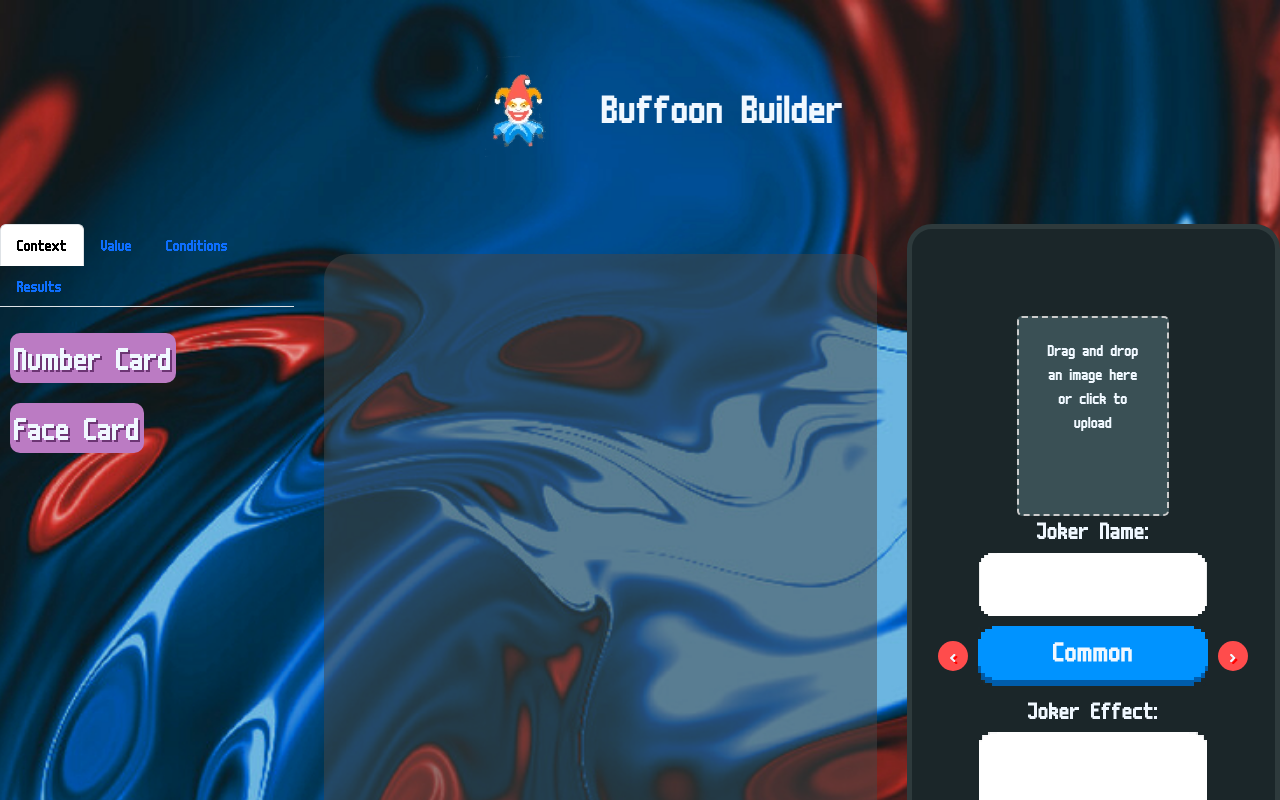
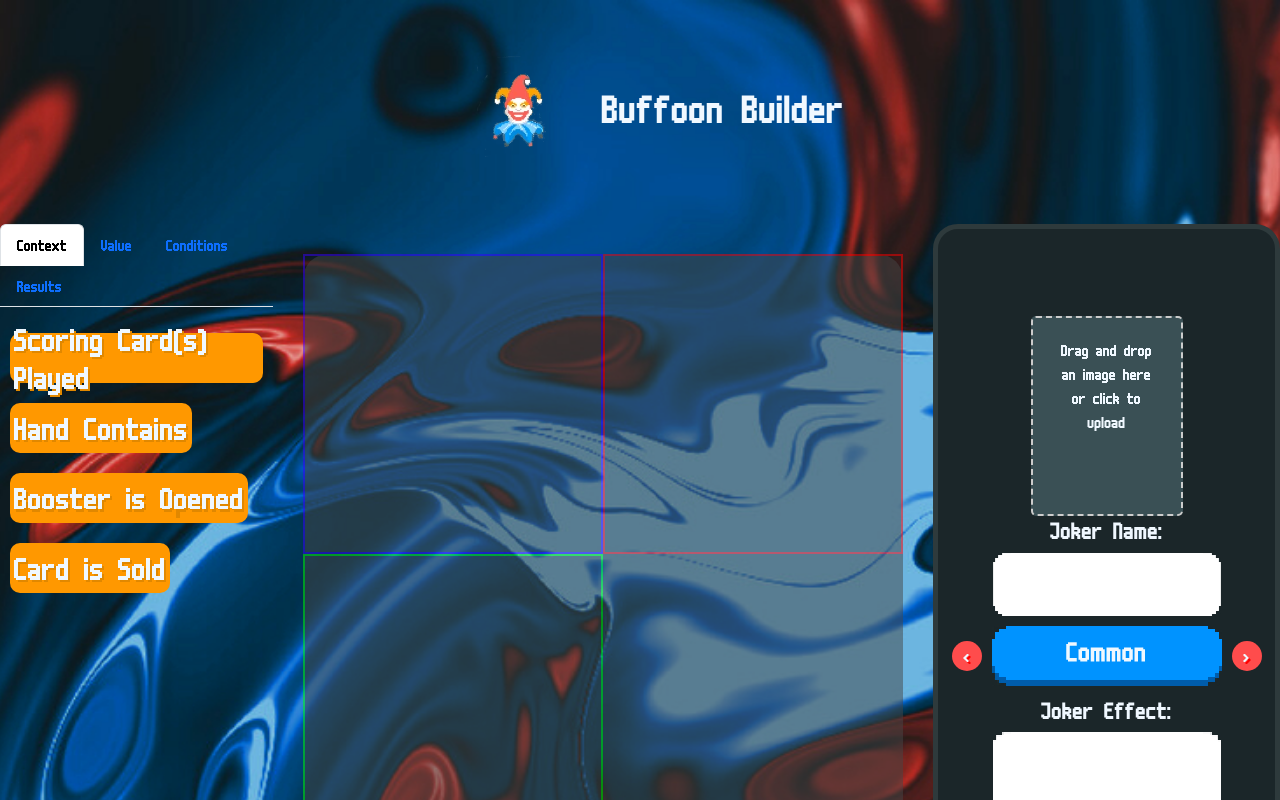
Before and after one commit to JWH709/Buffoon-Builder, a React (Vite) app: page / in a window 1280 px wide. Shown: the top 800 px of the page. Built offline with nearby package versions, Linux system fonts and the light colour scheme.

Commit message:
Improvement to DnD systems / added lua to LogicBlocks

```diff
--- a/src/BlockTab.jsx
+++ b/src/BlockTab.jsx
@@ -1,17 +1,21 @@
-import valueBlocks from "./blocksValueBlocks";
+/* eslint-disable react/prop-types */
 import LogicBlock from "./LogicBlocks";
-const BlockTab = () => {
+const BlockTab = ({ blockArray, blockType }) => {
   return (
     <>
       <div className="block-container">
-        <LogicBlock
-          title={valueBlocks[0].title}
-          styles={valueBlocks[0].styles}
-        />
-        <LogicBlock
-          title={valueBlocks[1].title}
-          styles={valueBlocks[1].styles}
-        />
+        {blockArray.map((block) => {
+          return (
+            <LogicBlock
+              title={block.title}
+              key={block.id}
+              id={block.id}
+              lua={block.LUA}
+              styles={block.styles}
+              blockType={blockType}
+            />
+          );
+        })}
       </div>
     </>
   );
--- /dev/null
+++ b/src/BuildingList.jsx
@@ -0,0 +1,34 @@
+/* eslint-disable react/prop-types */
+import React from "react";
+import { useDrop } from "react-dnd";
+import DroppedBlock from "./BuildingSpaceDroppedBlock";
+
+const BuldingList = ({ blockType }) => {
+  const [droppedItem, setDroppedItem] = React.useState(null);
+
+  const [, drop] = useDrop({
+    accept: blockType,
+    drop: (item) => {
+      console.log("Item dropped:", item);
+      setDroppedItem(item);
+    },
+    collect: () => ({}),
+  });
+  //Need to edit this section to create a DroppedBlock when a block is dropped
+  return (
+    <div ref={drop} className={`building-list-${blockType}`}>
+      {droppedItem && (
+        <div className="dropped-item">
+          <DroppedBlock
+            styles={droppedItem.styles}
+            title={droppedItem.title}
+            lua={droppedItem.lua}
+            id={droppedItem.id}
+          />
+        </div>
+      )}
+    </div>
+  );
+};
+
+export default BuldingList;
--- a/src/BuildingSpace.jsx
+++ b/src/BuildingSpace.jsx
@@ -1,37 +1,52 @@
 /* eslint-disable react/prop-types */
 import React from "react";
-import { useDrop } from "react-dnd";
+import BuildingList from "./BuildingList";
 import { ItemTypes } from "./Constants";
 
 const BuildingSpace = ({ updateLuaJokerEffect, jokerName }) => {
-  const JokerEffectDeclaration = `local function jokerEffect(card, context)
+  const jokerEffectDeclaration = `local function jokerEffect(card, context)
   if card.ability.name == "${jokerName}" then`;
-  const [droppedItem, setDroppedItem] = React.useState(null);
+  const jokerEffectEnd = "end end";
+  let [contextLua, setContextLua] = React.useState(null);
+  let [conditionsLua, setConditionsLua] = React.useState(null);
+  let [resultsLua, setResultsLua] = React.useState(null);
 
-  const [, drop] = useDrop({
-    accept: ItemTypes.BLOCK,
-    drop: (item) => {
-      console.log("Item dropped:", item);
-      setDroppedItem(item);
-    },
-    collect: () => ({}),
-  });
-  //Need to edit this section to create a DroppedBlock when a block is dropped
+  const assembleLuaFunction = () => {
+    if (
+      (contextLua /= null) &&
+      (conditionsLua /= null) &&
+      (resultsLua /= null)
+    ) {
+      updateLuaJokerEffect(
+        jokerEffectDeclaration +
+          contextLua +
+          conditionsLua +
+          resultsLua +
+          jokerEffectEnd
+      );
+    }
+  };
+  console.log(ItemTypes.CONDITIONBLOCK);
+  assembleLuaFunction();
+
   return (
-    <div ref={drop} className={`building-space`}>
-      {droppedItem && (
-        <div className="dropped-item">
-          <DroppedBlock styles={droppedItem.styles} title={droppedItem.title} />
-        </div>
-      )}
-    </div>
-  );
-};
-
-const DroppedBlock = ({ styles, title }) => {
-  return (
-    <div className={styles}>
-      <h2>{title}</h2>
+    <div className="building-space ">
+      <div className="building-space-row">
+        <BuildingList
+          updateLuaContext={setContextLua}
+          blockType={ItemTypes.CONTEXTBLOCK}
+        />
+        <BuildingList
+          updateLuaConditions={setConditionsLua}
+          blockType={ItemTypes.CONDITIONBLOCK}
+        />
+      </div>
+      <div className="building-space-row">
+        <BuildingList
+          updateLuaResults={setResultsLua}
+          blockType={ItemTypes.RESULTSBLOCK}
+        />
+      </div>
     </div>
   );
 };
--- /dev/null
+++ b/src/BuildingSpaceDroppedBlock.jsx
@@ -0,0 +1,11 @@
+/* eslint-disable react/prop-types */
+const DroppedBlock = ({ styles, title, lua, id }) => {
+  const blockLogic = lua;
+  return (
+    <div className={styles} key={id} onClick={console.log(blockLogic)}>
+      <h2>{title}</h2>
+    </div>
+  );
+};
+
+export default DroppedBlock;
--- a/src/Constants.jsx
+++ b/src/Constants.jsx
@@ -1,4 +1,6 @@
 export const ItemTypes = {
-  BLOCK: "block",
-  ART: "art",
+  CONTEXTBLOCK: "context-block",
+  CONDITIONBLOCK: "condition-block",
+  RESULTSBLOCK: "results-block",
+  VALUEBLOCK: "value-block",
 };
--- a/src/LogicBlocks.jsx
+++ b/src/LogicBlocks.jsx
@@ -1,10 +1,9 @@
 /* eslint-disable react/prop-types */
-import { ItemTypes } from "./Constants";
 import { useDrag } from "react-dnd";
-const LogicBlock = ({ title, styles }) => {
+const LogicBlock = ({ title, styles, blockType, id, lua }) => {
   const [{ isDragging }, drag] = useDrag(() => ({
-    type: ItemTypes.BLOCK,
-    item: { title, styles },
+    type: blockType,
+    item: { title, styles, id, lua },
     collect: (monitor) => ({
       isDragging: monitor.isDragging(),
     }),
--- a/src/SidePanel.jsx
+++ b/src/SidePanel.jsx
@@ -5,6 +5,11 @@ import { useState } from "react";
 import Tab from "react-bootstrap/Tab";
 import Tabs from "react-bootstrap/Tabs";
 import BlockTab from "./BlockTab.jsx";
+import valueBlocks from "./blocksValueBlocks";
+import contextBlocks from "./blocksContextBlocks.js";
+import conditionBlocks from "./blocksConditionBlocks.js";
+import resultBlocks from "./blocksResultBlocks.js";
+import { ItemTypes } from "./Constants.jsx";
 function SidePanel() {
   const [key, setKey] = useState("home");
   return (
@@ -16,11 +21,26 @@ function SidePanel() {
         className="mb-3"
       >
         <Tab eventKey="home" title="Context">
-          <BlockTab />
+          <BlockTab
+            blockArray={contextBlocks}
+            blockType={ItemTypes.CONTEXTBLOCK}
+          />
         </Tab>
-        <Tab eventKey="value" title="Value"></Tab>
-        <Tab eventKey="conditions" title="Conditions"></Tab>
-        <Tab eventKey="results" title="Results"></Tab>
+        <Tab eventKey="value" title="Value">
+          <BlockTab blockArray={valueBlocks} blockType={ItemTypes.VALUEBLOCK} />
+        </Tab>
+        <Tab eventKey="conditions" title="Conditions">
+          <BlockTab
+            blockArray={conditionBlocks}
+            blockType={ItemTypes.CONDITIONBLOCK}
+          />
+        </Tab>
+        <Tab eventKey="results" title="Results">
+          <BlockTab
+            blockArray={resultBlocks}
+            blockType={ItemTypes.RESULTSBLOCK}
+          />
+        </Tab>
       </Tabs>
     </div>
   );
--- a/src/blocksContextBlocks.js
+++ b/src/blocksContextBlocks.js
@@ -26,13 +26,6 @@ const contextBlocks = [
         LUA: "context.selling_card",
         styles: "yellow-block",
         compatibilities: ""
-    },
-    {
-        title: "",
-        id: "",
-        LUA: "",
-        styles: "",
-        compatibilities: ""
     }
   ];
 
--- a/src/main.css
+++ b/src/main.css
@@ -51,6 +51,26 @@ body {
   margin: 30px;
   font-family: 'balatro';
   color: aliceblue;
+}
+.building-space-row {
+  display: flex;
+  flex-direction: row;
+}
+
+.building-list-context-block {
+  border: 2px solid #3700ff;
+  width: 300px;
+  height: 300px;
+}
+.building-list-condition-block {
+  border: 2px solid #ff0000;
+  width: 300px;
+  height: 300px;
+}
+.building-list-results-block {
+  border: 2px solid #00ff00;
+  width: 300px;
+  height: 300px;
 }
 
 .highlight {
@@ -281,7 +301,7 @@ body {
   align-items: center;
   text-shadow: 2px 2px #ff0000;
   height: 50px;
-  width: 110px;
+  width: fit-content;
   font-family: 'balatro';
   color: aliceblue;
   margin: 10px;
@@ -296,7 +316,7 @@ body {
   align-items: center;
   text-shadow: 2px 2px rgb(0,90,166);
   height: 50px;
-  width: 110px;
+  width: fit-content;
   font-family: 'balatro';
   color: aliceblue;
   margin: 10px;
@@ -311,7 +331,7 @@ body {
   align-items: center;
   text-shadow: 2px 2px rgb(225,136,0);
   height: 50px;
-  width: 110px;
+  width: fit-content;
   font-family: 'balatro';
   color: aliceblue;
   margin: 10px;
@@ -326,7 +346,7 @@ body {
   align-items: center;
   text-shadow: 2px 2px rgb(45,95,74);
   height: 50px;
-  width: 110px;
+  width: fit-content;
   font-family: 'balatro';
   color: aliceblue;
   margin: 10px;
```
Also changed, not shown: src/BuildingListConditions.jsx (deleted), src/BuildingListContexts.jsx (deleted), src/BuildingListResults.jsx (deleted).
